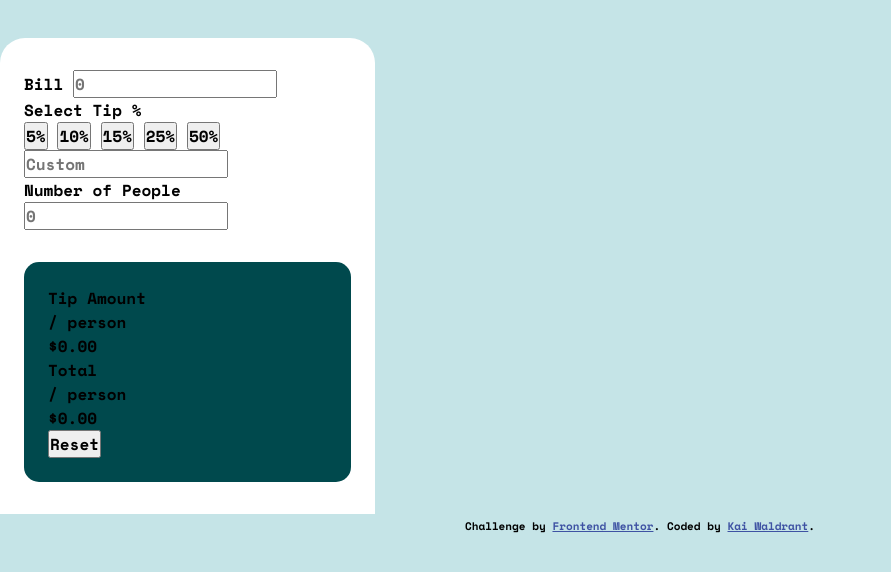
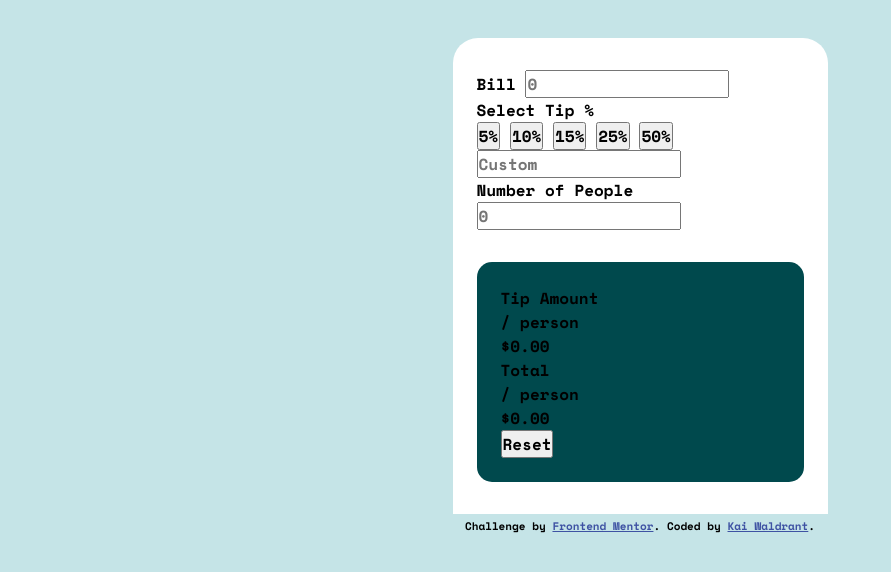
Before and after one commit to KaiWaldrant/fem-tip-calc-app, a plain HTML site: page index.html in a window 1280 px wide. Shown: the part 160-732 px from the top of the page, without its empty margins (0-891 px from the left). Drawn offline with nearby package versions, Linux system fonts and the light colour scheme.

Commit message:
fix main horizontal center

```diff
--- a/style.css
+++ b/style.css
@@ -40,7 +40,7 @@ header {
 
 main {
   display: flex;
-  justify-content: center;
+  margin-inline: auto;
   flex-direction: column;
   gap: 2rem;
   background-color: var(--color-white);
```
